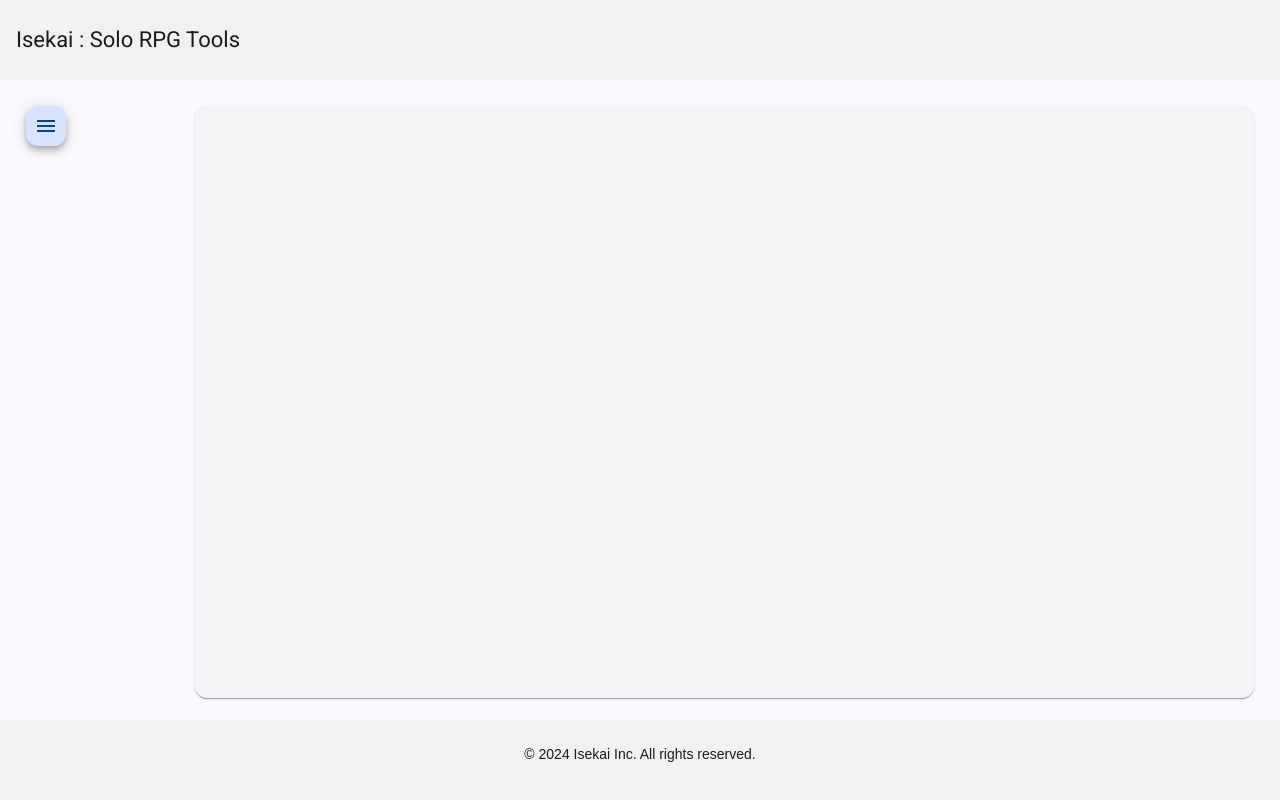
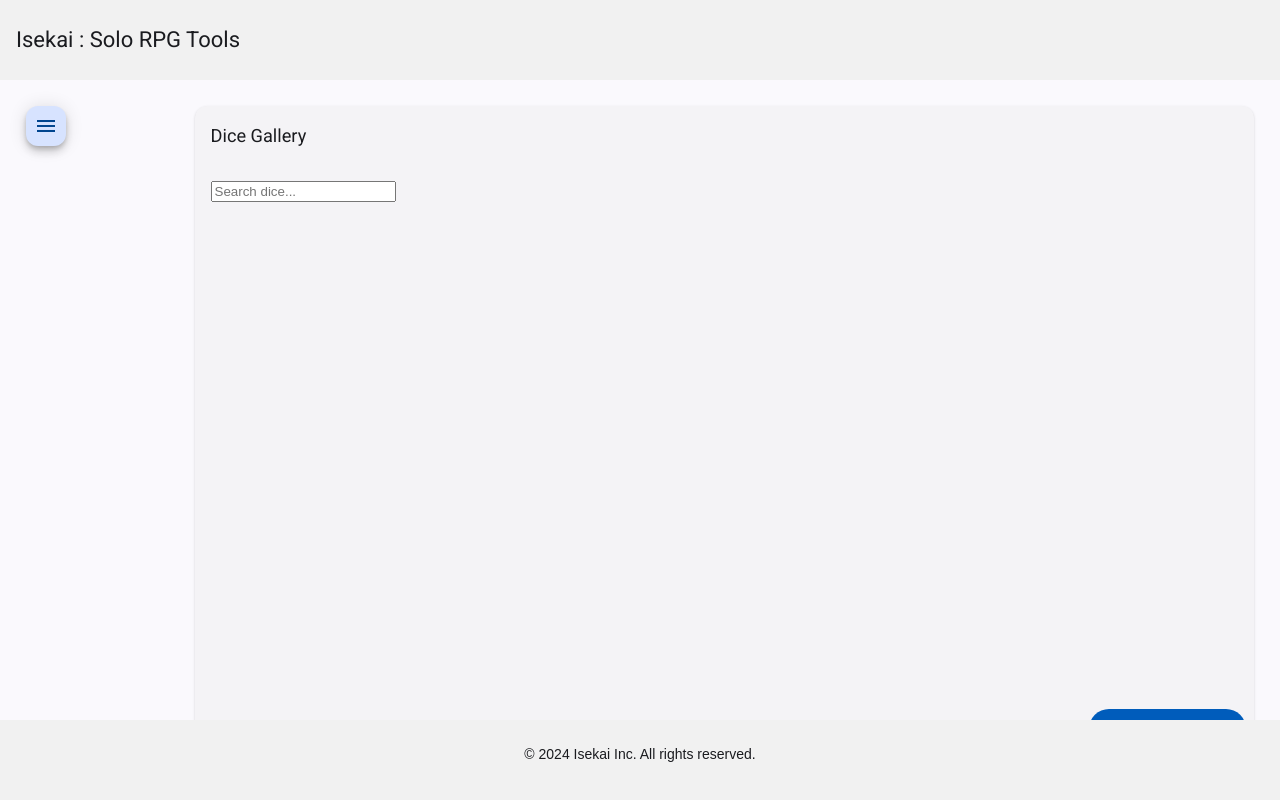
Before and after one commit to goblincraft/web-client, an Angular app: page /dice-dashboard in a window 1280 px wide. Shown: the top 800 px of the page. Built offline with nearby package versions, Linux system fonts and the light colour scheme.

Commit message:
feat / update dice gallery styling

```diff
--- a/src/app/pages/dice-dashboard/features/dice-gallery/dice-gallery.component.css
+++ b/src/app/pages/dice-dashboard/features/dice-gallery/dice-gallery.component.css
@@ -1,3 +1,12 @@
+mat-card-title {
+    font-size: 1.3em;
+}
+
 .gallery-content {
-    min-height: 70vh;
+    padding-top: 3%;
+    min-height: 65vh;
 }
+
+mat-card-actions {
+    justify-content: end;
+}
--- a/src/app/pages/dice-dashboard/features/dice-gallery/dice-gallery.component.html
+++ b/src/app/pages/dice-dashboard/features/dice-gallery/dice-gallery.component.html
@@ -1,8 +1,13 @@
 <mat-card>
     <mat-card-header>
-
+        <mat-card-title>Dice Gallery</mat-card-title>
     </mat-card-header>
     <mat-card-content class="gallery-content">
-
+        <div class="gallery-search-controls">
+            <input type="text" placeholder="Search dice..." />
+        </div>
     </mat-card-content>
+    <mat-card-actions>
+        <button matButton="filled">+ Create New Die</button>
+    </mat-card-actions>
 </mat-card>
--- a/src/app/pages/dice-dashboard/features/dice-gallery/dice-gallery.component.ts
+++ b/src/app/pages/dice-dashboard/features/dice-gallery/dice-gallery.component.ts
@@ -1,10 +1,14 @@
 import { Component } from '@angular/core';
 import { MatCardModule } from '@angular/material/card';
+import { MatButtonModule } from '@angular/material/button';
+import { MatIconModule } from '@angular/material/icon';
 
 @Component({
   selector: 'app-dice-gallery',
   imports: [
-    MatCardModule
+    MatCardModule,
+    MatButtonModule,
+    MatIconModule
   ],
   templateUrl: './dice-gallery.component.html',
   styleUrl: './dice-gallery.component.css',
```
